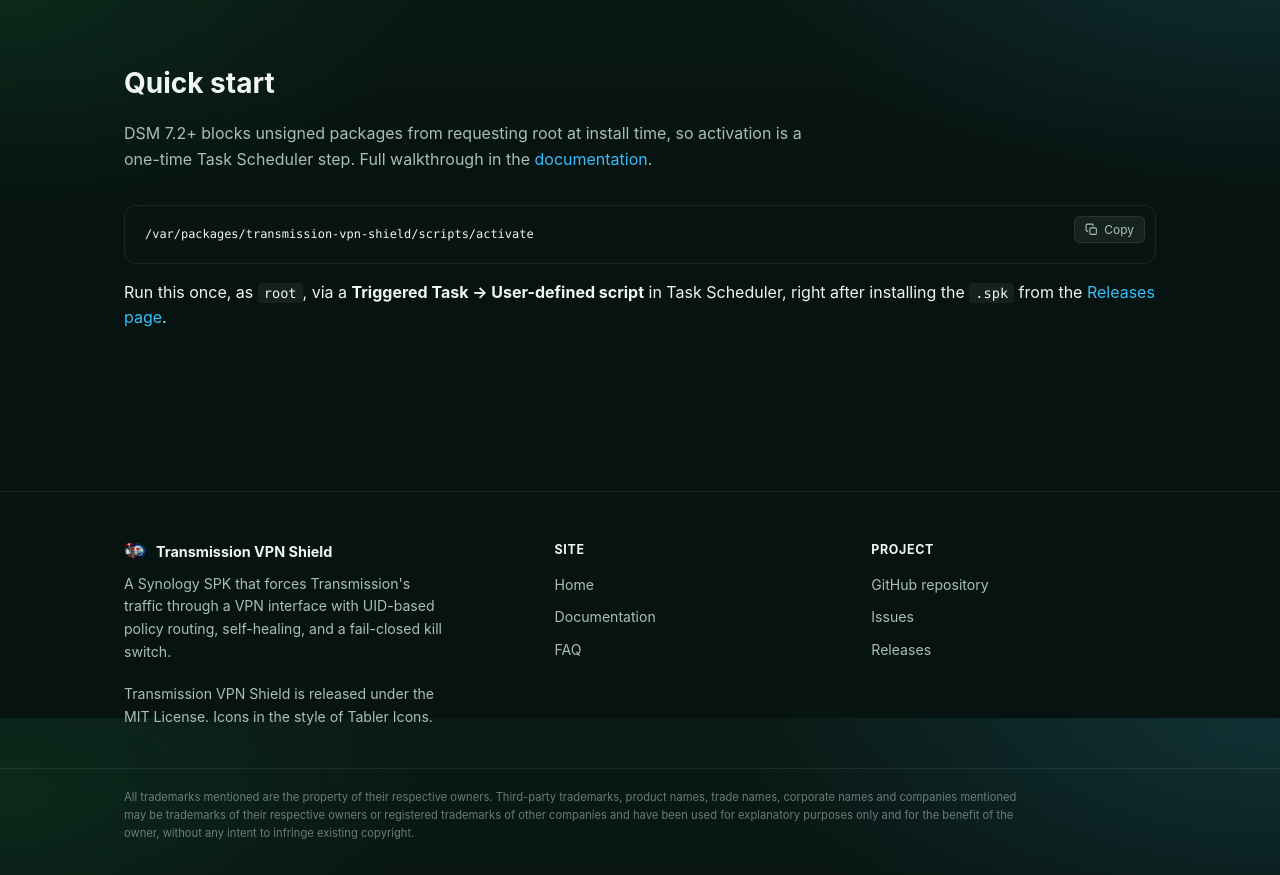
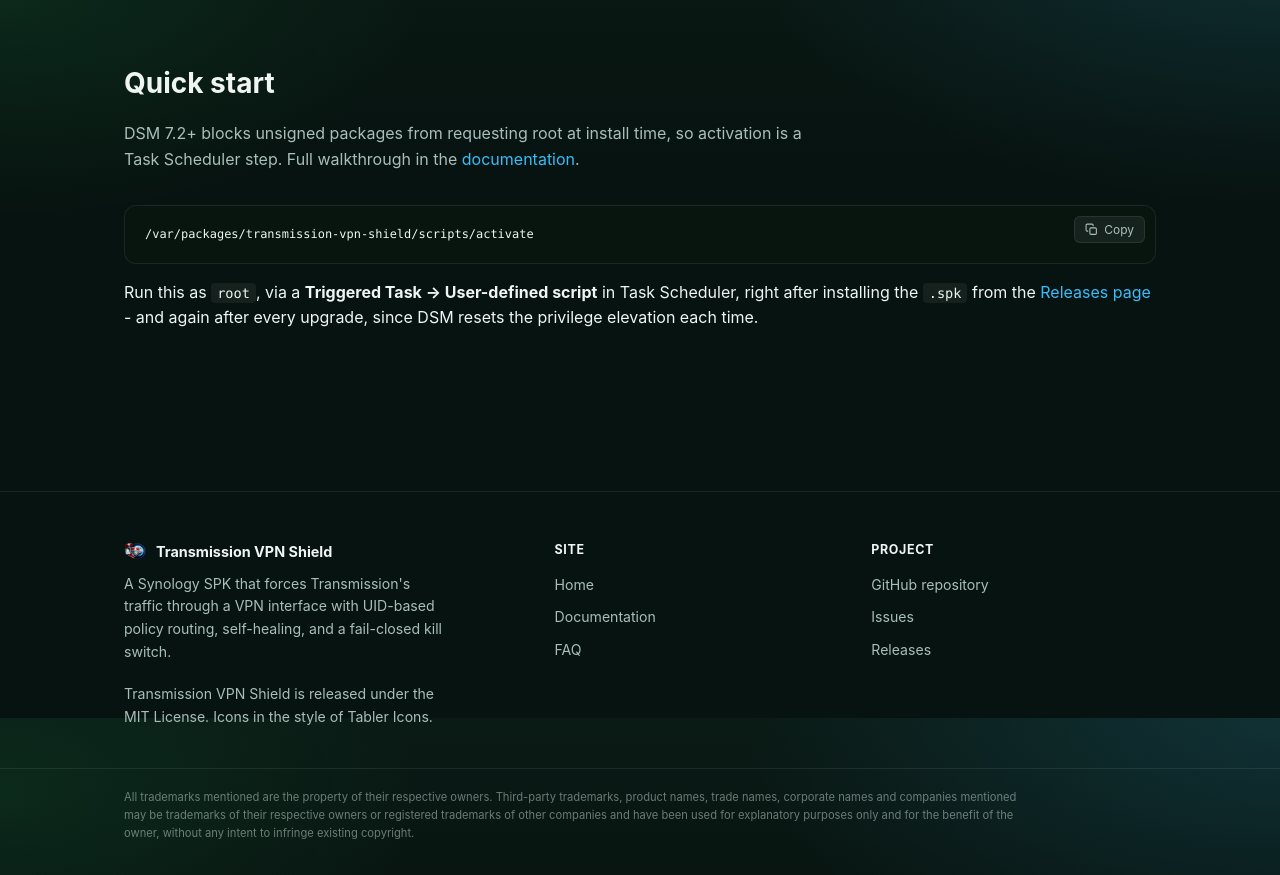
Before and after one commit to gioxx/Syno-TransmissionVPNShield, a website: page docs/index.html in a window 1280 px wide. Shown: the part 1682-2557 px from the top of the page. Drawn offline with Linux system fonts and the light colour scheme; no server answers.

Commit message:
fix: quick start must mention re-running activate after every upgrade
Described activation as a one-time, install-only step. Every package
upgrade runs postinst without root and recreates var/needs-activation, so
the same Task Scheduler command needs to run again after each upgrade too.

```diff
--- a/docs/index.html
+++ b/docs/index.html
@@ -100,9 +100,9 @@
 
     <section id="quickstart">
       <h2>Quick start</h2>
-      <p class="section-lead">DSM 7.2+ blocks unsigned packages from requesting root at install time, so activation is a one-time Task Scheduler step. Full walkthrough in the <a href="documentation.html">documentation</a>.</p>
+      <p class="section-lead">DSM 7.2+ blocks unsigned packages from requesting root at install time, so activation is a Task Scheduler step. Full walkthrough in the <a href="documentation.html">documentation</a>.</p>
       <pre><code>/var/packages/transmission-vpn-shield/scripts/activate</code></pre>
-      <p>Run this once, as <code>root</code>, via a <strong>Triggered Task &rarr; User-defined script</strong> in Task Scheduler, right after installing the <code>.spk</code> from the <a href="https://github.com/gioxx/Syno-TransmissionVPNShield/releases">Releases page</a>.</p>
+      <p>Run this as <code>root</code>, via a <strong>Triggered Task &rarr; User-defined script</strong> in Task Scheduler, right after installing the <code>.spk</code> from the <a href="https://github.com/gioxx/Syno-TransmissionVPNShield/releases">Releases page</a> - and again after every upgrade, since DSM resets the privilege elevation each time.</p>
     </section>
   </div>
 </main>
```
